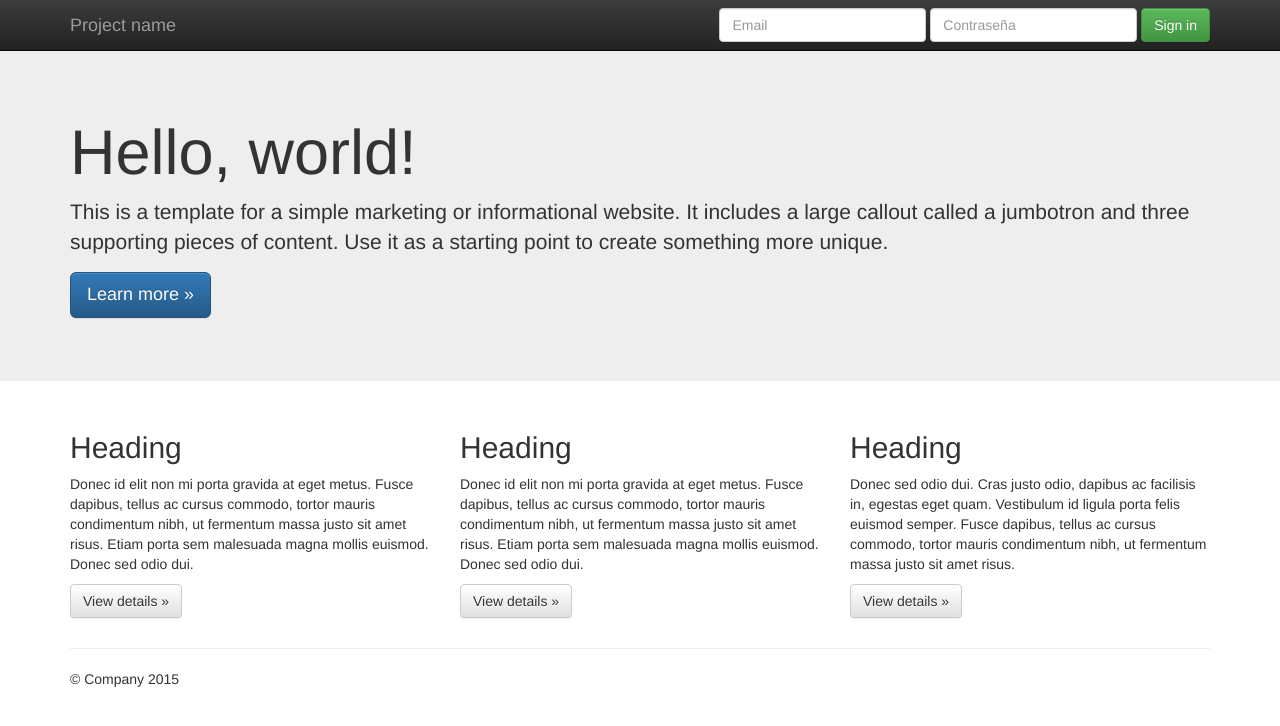
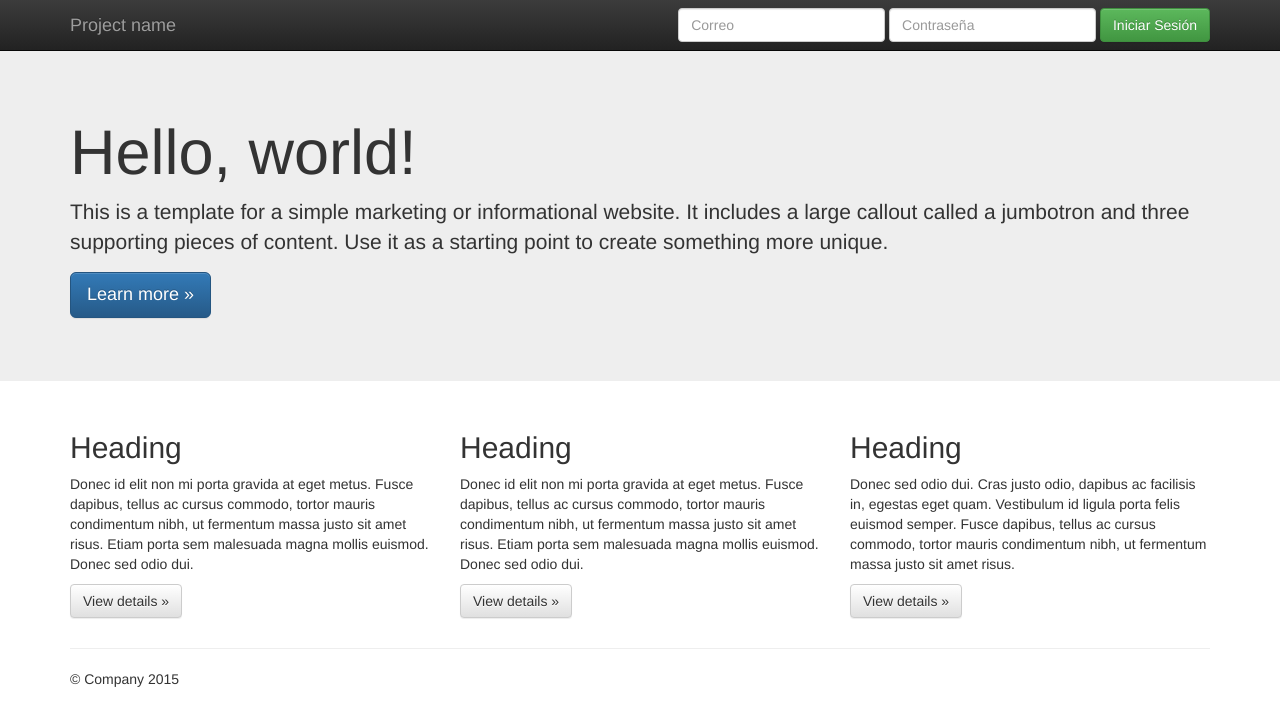
Before and after one commit to ManuelTsoft/CursoGit, a plain HTML site: page index.html in a window 1280 px wide. Drawn offline with nearby package versions, Linux system fonts and the light colour scheme.

Commit message:
Se modifica Iniciar Sesión 2

```diff
--- a/index.html
+++ b/index.html
@@ -41,12 +41,12 @@
         <div id="navbar" class="navbar-collapse collapse">
           <form class="navbar-form navbar-right" role="form">
             <div class="form-group">
-              <input type="text" placeholder="Email" class="form-control">
+              <input type="text" placeholder="Correo" class="form-control">
             </div>
             <div class="form-group">
               <input type="password" placeholder="Contraseña" class="form-control">
             </div>
-            <button type="submit" class="btn btn-success">Sign in</button>
+            <button type="submit" class="btn btn-success">Iniciar Sesión</button>
           </form>
         </div><!--/.navbar-collapse -->
       </div>
```
